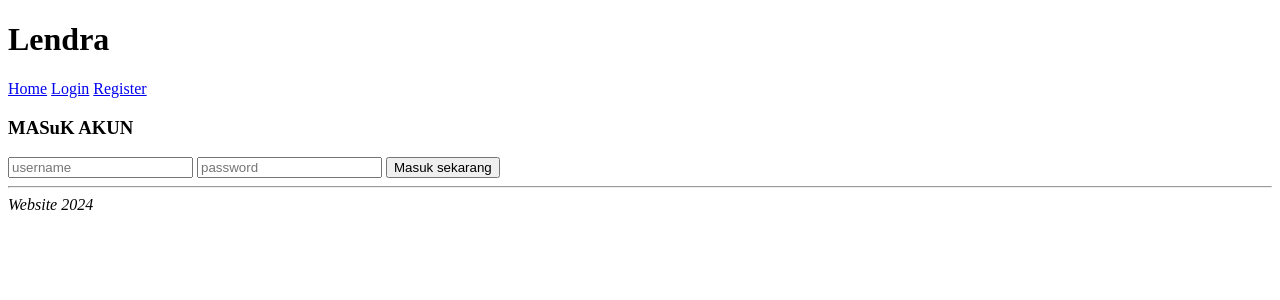
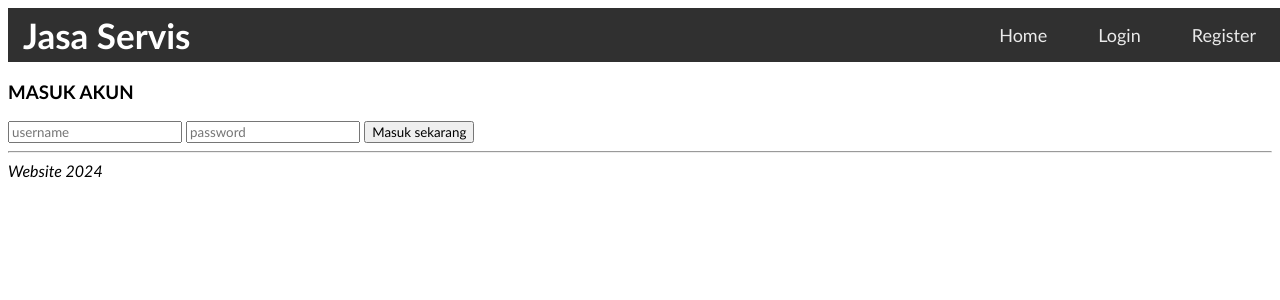
Before and after one commit to Lendra-arch/Web_basic, a PHP site: page /login.php in a window 1280 px wide. Shown: the top 300 px of the page. Run offline with PHP 8.4, Linux system fonts and the light colour scheme.

Commit message:
Add files via upload

```diff
--- a/lendra.com/dashboard.php
+++ b/lendra.com/dashboard.php
@@ -13,7 +13,8 @@
 <head>
     <meta charset="UTF-8">
     <meta name="viewport" content="width=device-width, initial-scale=1.0">
-    <title>Document</title>
+    <title>Dashboard</title>
+    <link rel="stylesheet" href="style.css">
 </head>
 <body>
     <?php include "layout/header.html" ?>
--- a/lendra.com/index.php
+++ b/lendra.com/index.php
@@ -4,6 +4,7 @@
     <meta charset="UTF-8">
     <meta name="viewport" content="width=device-width, initial-scale=1.0">
     <title>Lendra.com</title>
+    <link rel="stylesheet" href="style.css">
 </head>
 <body>
     <?php include "layout/header.html" ?>
--- a/lendra.com/layout/header.html
+++ b/lendra.com/layout/header.html
@@ -1,6 +1,12 @@
 <header>
-    <h1>Lendra</h1>
-    <a href="index.php">Home</a>
-    <a href="login.php">Login</a>
-    <a href="register.php">Register</a>
+    <nav class="navbar">
+        <div class="navdiv">
+            <div class="logo"><a>Jasa Servis</a></div>
+            <ul>
+                <li><a href="index.php">Home</a></li>
+                <li><a href="login.php">Login</a></li>
+                <li><a href="register.php">Register</a></li>
+</ul>
+</div>
+</nav>
 </header>
--- a/lendra.com/login.php
+++ b/lendra.com/login.php
@@ -24,9 +24,10 @@
         }
         else{
             $login_msg = "Akun Tidak Ditemukan.";
-        }
+            echo '<script>alert("Akun Tidak Ditemukan")</script>';
         $conn ->close();
 }
+    }
 ?>
 
 <!DOCTYPE html>
@@ -34,11 +35,12 @@
 <head>
     <meta charset="UTF-8">
     <meta name="viewport" content="width=device-width, initial-scale=1.0">
-    <title>Document</title>
+    <title>Login</title>
+    <link rel="stylesheet" href="style.css">
 </head>
 <body>
     <?php include "layout/header.html" ?>
-    <h3> MASuK AKUN</h3>
+    <h3> MASUK AKUN</h3>
     <i><?= $login_msg ?></i>
     <form action="login.php" method="POST">
         <input type="text" placeholder="username" name="username"/>
--- a/lendra.com/register.php
+++ b/lendra.com/register.php
@@ -35,7 +35,8 @@
 <head>
     <meta charset="UTF-8">
     <meta name="viewport" content="width=device-width, initial-scale=1.0">
-    <title>Document</title>
+    <title>Daftar Akun</title>
+    <link rel="stylesheet" href="style.css">
 </head>
 <body>
     <?php include "layout/header.html" ?>
--- /dev/null
+++ b/lendra.com/style.css
@@ -0,0 +1,41 @@
+*, body {
+    text-decoration: none;
+    font-family: calibri;
+}
+
+.navbar {
+    background: rgb(48, 48, 48);
+    width: 100%;
+    padding-left: 15px;
+    padding-right: 15px;
+}
+.navdiv {
+    display: flex;
+    align-items: center;
+    justify-content: space-between;
+}
+
+.logo a{
+    font-size: 35px;
+    font-weight: bold;
+    color : White;
+}
+
+li{
+    list-style: none;
+    display: inline-block;
+}
+
+li a{
+    background-color: rgb(48, 48, 48);
+    padding: 16px;
+    color: #eaeaea;
+    font-size: 18px;
+    margin-right: 15px;
+    transition: background-color 0.3s ease-in-out;
+}
+
+li a:hover{
+    background-color: #eaeaea;
+    color: rgb(48, 48, 48);
+}
```
